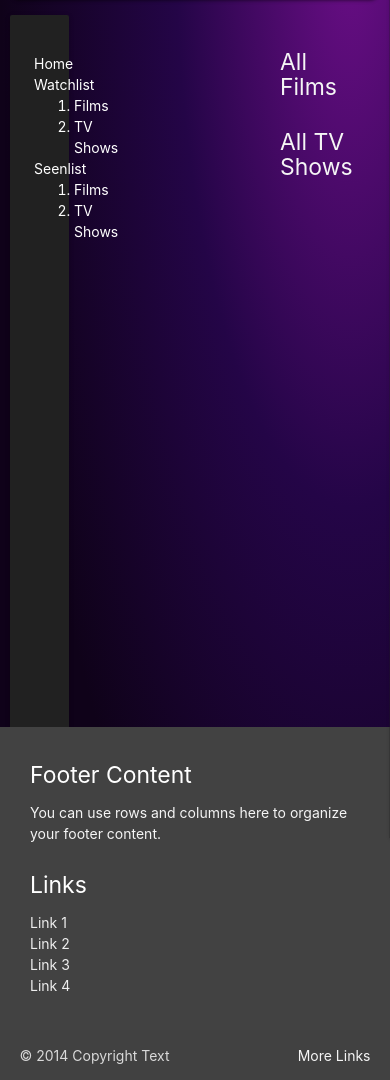
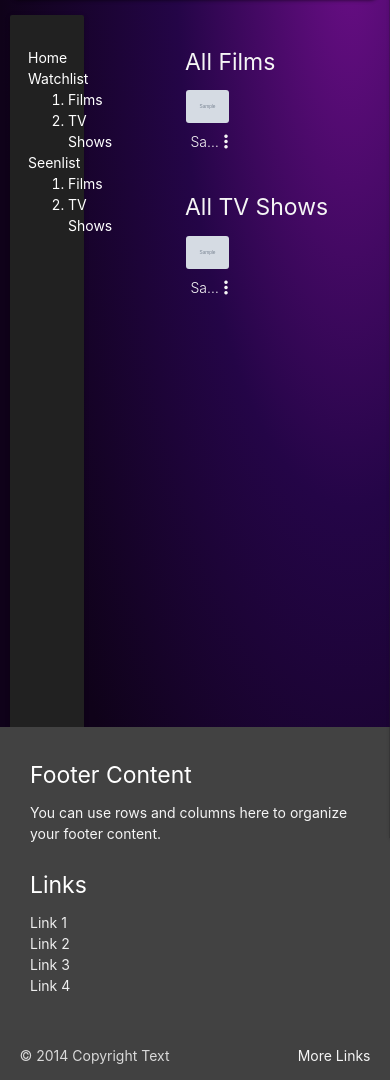
Before and after one commit to dougyb83/MTDb-Movie-Television-Database, a Flask app: template templates/library.html in a window 390 px wide. Shown: the part 66-1146 px from the top of the page. Run offline with Flask 3, Linux system fonts and the light colour scheme; the template is opened without the code that fills it: most values are stand-ins (such as "Sample title", 1, 10 or a date in 2020); grey boxes marked "Sample" are stand-in pictures; some libraries are stand-ins or nearby versions.

Commit message:
Improve responsivness on library.html

```diff
--- a/app.py
+++ b/app.py
@@ -115,18 +115,31 @@ def logout():
     return redirect(url_for("home"))
 
 
-@app.route("/library/<username>")
-def library(username):
-    # grab the session user's username from db
-    username = mongo.db.users.find_one(
-        {"username": session["user"]})["username"]
+@app.route("/library/")
+def library():
 
     if session["user"]:
-        movies = list(mongo.db.movie_data.find().sort("movies", 1))
-        tv_shows = list(mongo.db.tv_show_data.find().sort("tv_shows", 1))
+        # get user data from DB
+        user = mongo.db.users.find_one({"username": session["user"]})
+        # split the db lists from user
+        movies = user["movie_list"]
+        tv_shows = user["tv_list"]
+        # get movie data
+        movie_data = []
+        for movie in movies:
+            movie_id = movie["feature_id"]
+            movie = mongo.db.movie_data.find_one(
+                {"_id": ObjectId(movie_id)})
+            movie_data.append(movie)
+        tv_data = []
+        # get tv data
+        for tv_show in tv_shows:
+            tv_show_id = tv_show["feature_id"]
+            tv_show = mongo.db.tv_show_data.find_one(
+                {"_id": ObjectId(tv_show_id)})
+            tv_data.append(tv_show)
         return render_template(
-            "library.html", username=username,
-            movies=movies, tv_shows=tv_shows)
+            "library.html", movie_data=movie_data, tv_data=tv_data)
     return render_template("home.html")
 
 
@@ -253,8 +266,9 @@ def add_watchlist():
                         "library", username=session["user"]))
             # create dict object to be added to DB
             movie = {
-                "movie_id": ObjectId(movie_id),
-                "title": request.form.get("title")
+                "feature_id": ObjectId(movie_id),
+                "title": request.form.get("title"),
+                "media_type": request.form.get("media_type")
                 }
             # add movie to the watchlist
             user["watchlist"].append(movie)
@@ -278,7 +292,8 @@ def add_watchlist():
                 "certificate": request.form.get("certificate"),
                 "release_date": request.form.get("release_date"),
                 "runtime": request.form.get("runtime"),
-                "poster": request.form.get("poster")
+                "poster": request.form.get("poster"),
+                "media_type": request.form.get("media_type")
             }
             mongo.db.movie_data.insert_one(movie)
             # now that the movie exists in the database, grab the ObjectId
@@ -286,7 +301,7 @@ def add_watchlist():
                 {"title": request.form.get("title")})["_id"]
             # create dict object to be added to DB
             movie = {
-                "movie_id": ObjectId(movie_id),
+                "feature_id": ObjectId(movie_id),
                 "title": request.form.get("title"),
                 "media_type": request.form.get("media_type")
                 }
@@ -323,13 +338,13 @@ def add_watchlist():
                         "library", username=session["user"]))
             # create dict object to be added to DB
             tv_show = {
-                "tv_show_id": ObjectId(tv_show_id),
+                "feature_id": ObjectId(tv_show_id),
                 "title": request.form.get("title"),
                 "media_type": request.form.get("media_type")
                 }
             # add to the watchlist
             user["watchlist"].append(tv_show)
-            # append the watchlist_item dict to the watchlist array in user
+            # add to the tv_list
             user["tv_list"].append(tv_show)
             # update the DB watchlist array with the new one
             mongo.db.users.update_many(
@@ -349,7 +364,8 @@ def add_watchlist():
                 "certificate": request.form.get("certificate"),
                 "release_date": request.form.get("release_date"),
                 "runtime": request.form.get("runtime"),
-                "poster": request.form.get("poster")
+                "poster": request.form.get("poster"),
+                "media_type": request.form.get("media_type")
             }
             mongo.db.tv_show_data.insert_one(tv_show)
             # now that the tv show exists in the database, grab the ObjectId
@@ -357,9 +373,9 @@ def add_watchlist():
                 {"title": request.form.get("title")})["_id"]
             # create dict object to be added to DB
             tv_show = {
-                "tv_show_id": ObjectId(tv_show_id),
+                "feature_id": ObjectId(tv_show_id),
                 "title": request.form.get("title"),
-                "list_type": "watchlist"
+                "media_type": request.form.get("media_type")
                 }
             # add to the watchlist
             user["watchlist"].append(tv_show)
@@ -379,14 +395,42 @@ def add_watchlist():
 
 @app.route("/add_seenlist", methods=["GET", "POST"])
 def add_seenlist():
-    if request.method == "POST" and request.form.get("media_type") == "movie":
+    if request.method == "POST" and request.form.get(
+            "media_type") == "movie":
+        print("its a movie")
+        # get user data from DB
+        user = mongo.db.users.find_one({"username": session["user"]})
+        # if the movie data already exists in the DB
         if request.form.get("feature_id"):
             feature_id = request.form.get("feature_id")
-            mongo.db.movie_data.update_one({"_id": ObjectId(feature_id)}, {
-                "$set": {"list_type": "seenlist"}})
-            flash("Added to Seenlist")
-            return redirect(url_for("library", username=session["user"]))
+            print("its in the database")
+            if len(user["seenlist"]) > 0:
+                for feature in user["seenlist"]:
+                    if str(feature_id) == str(feature["feature_id"]):
+                        flash("Already in Seenlist")
+                        return redirect(url_for("library"))
+                    else:
+                        print("else")
+                        continue
+            else:
+                for feature in user["watchlist"]:
+                    if str(feature_id) == str(feature["feature_id"]):
+                        print("its not in the seenlist")
+                        item_index = user["watchlist"].index(feature)
+                        watchlist_item = user["watchlist"].pop(item_index)
+                        user["seenlist"].append(watchlist_item)
+                        mongo.db.users.update_many(
+                            {"username": session["user"]},
+                            {"$set": {
+                                "seenlist": user["seenlist"],
+                                "watchlist": user["watchlist"]
+                                }}
+                            )
+                        flash("Added to Seenlist")
+                        return redirect(url_for("library"))
         else:
+            print("its NOT in any list")
+            # create a dict object containing the tv show data and add it to DB
             submit = {
                 "title": request.form.get("title"),
                 "genres": request.form.get("genres"),
@@ -396,22 +440,68 @@ def add_seenlist():
                 "runtime": request.form.get("runtime"),
                 "poster": request.form.get("poster"),
                 "media_type": request.form.get("media_type"),
-                "list_type": "seenlist",
-                "created_by": session["user"]
             }
             mongo.db.movie_data.insert_one(submit)
+            # now that the movie exists in the database, grab the ObjectId
+            movie_id = mongo.db.movie_data.find_one(
+                {"title": request.form.get("title")})["_id"]
+            # create dict object to be added to DB
+            movie = {
+                "feature_id": ObjectId(movie_id),
+                "title": request.form.get("title"),
+                "media_type": request.form.get("media_type")
+                }
+            # add to the seenlist
+            user["seenlist"].append(movie)
+            # append the watchlist_item dict to the watchlist array in user
+            user["movie_list"].append(movie)
+            # update the DB watchlist array with the new one
+            mongo.db.users.update_many(
+                {"username": session["user"]},
+                {"$set": {
+                    "seenlist": user["watchlist"],
+                    "movie_list": user["movie_list"]
+                    }}
+                )
             flash("Added to Seenlist")
-            return redirect(url_for("library", username=session["user"]))
+            return redirect(url_for("library"))
 
     if request.method == "POST" and request.form.get(
             "media_type") == "tv":
+        print("its a tv show")
+        # get user data from DB
+        user = mongo.db.users.find_one({"username": session["user"]})
+        # if the movie data already exists in the DB
         if request.form.get("feature_id"):
             feature_id = request.form.get("feature_id")
-            mongo.db.tv_show_data.update_one({"_id": ObjectId(feature_id)}, {
-                "$set": {"list_type": "seenlist"}})
-            flash("Added to Seenlist")
-            return redirect(url_for("library", username=session["user"]))
+            print("its in the database")
+            if len(user["seenlist"]) > 0:
+                for feature in user["seenlist"]:
+                    if str(feature_id) == str(feature["feature_id"]):
+                        flash("Already in Seenlist")
+                        return redirect(url_for("library"))
+                    else:
+                        print("else")
+                        continue
+            else:
+                for feature in user["watchlist"]:
+                    if str(feature_id) == str(feature["feature_id"]):
+                        print("its not in the seenlist")
+                        item_index = user["watchlist"].index(feature)
+                        watchlist_item = user["watchlist"].pop(item_index)
+                        user["seenlist"].append(watchlist_item)
+                        mongo.db.users.update_many(
+                            {"username": session["user"]},
+                            {"$set": {
+                                "seenlist": user["seenlist"],
+                                "watchlist": user["watchlist"]
+                                }}
+                            )
+                        flash("Added to Seenlist")
+                        return redirect(url_for("library"))
         else:
+            print("its NOT in any list")
+            # create a dict object containing the tv show data and add it to DB
             submit = {
                 "title": request.form.get("title"),
                 "genres": request.form.get("genres"),
@@ -421,10 +511,29 @@ def add_seenlist():
                 "runtime": request.form.get("runtime"),
                 "poster": request.form.get("poster"),
                 "media_type": request.form.get("media_type"),
-                "list_type": "seenlist",
-                "created_by": session["user"]
             }
             mongo.db.tv_show_data.insert_one(submit)
+            # now that the movie exists in the database, grab the ObjectId
+            tv_show_id = mongo.db.tv_show_data.find_one(
+                {"title": request.form.get("title")})["_id"]
+            # create dict object to be added to DB
+            tv_show = {
+                "feature_id": ObjectId(tv_show_id),
+                "title": request.form.get("title"),
+                "media_type": request.form.get("media_type")
+                }
+            # add to the seenlist
+            user["seenlist"].append(tv_show)
+            # append the watchlist_item dict to the watchlist array in user
+            user["tv_list"].append(tv_show)
+            # update the DB watchlist array with the new one
+            mongo.db.users.update_many(
+                {"username": session["user"]},
+                {"$set": {
+                    "seenlist": user["seenlist"],
+                    "tv_list": user["tv_list"]
+                    }}
+                )
             flash("Added to Seenlist")
             return redirect(url_for("library", username=session["user"]))
 
--- a/static/css/style.css
+++ b/static/css/style.css
@@ -356,8 +356,8 @@
     .fa-magnifying-glass {
         font-size: 1.3em;
         position: relative;
-        top: -12px;
-        left: -111px;
+        top: -14px;
+        left: -115px;
     }
 
     .main-content {
@@ -382,8 +382,8 @@
     .fa-magnifying-glass {
         font-size: 1.3em;
         position: relative;
-        top: -14px;
-        left: -111px;
+        top: -13px;
+        left: -115px;
     }
 }
 
@@ -400,8 +400,8 @@
     }
 
     .fa-magnifying-glass {
-        top: -19px;
-        left: -115px;
+        top: -18px;
+        left: -117px;
     }
 
     .modal {
@@ -433,6 +433,23 @@
     .title-container h1 {
         font-size: 3rem;
     }
+
+    .library-content {
+        margin-left: 175px;
+    }
+
+    .card-poster {
+        margin: 46px 0 12px;
+    }
+
+    .library-content .feature-title {
+        font-size: 1em !important;
+    }
+
+    i.right {
+        font-size: 1.5em;
+    }
+
 }
 
 @media only screen and (max-width: 768px) {
@@ -448,8 +465,6 @@
         width: 59vw;
     }
 
-
-
     .popular h2 {
         font-size: 35px;
     }
@@ -460,6 +475,14 @@
 
     .popular-title {
         font-size: 1.2em !important;
+    }
+
+    .side-menu {
+        width: 19vw;
+    }
+
+    .card .card-content {
+        padding: 18px;
     }
 }
 
--- a/templates/library.html
+++ b/templates/library.html
@@ -22,10 +22,9 @@
     <div class="library-content">
         <h5 class="library-sub-title">All Films</h5>
         <div class="row">
-            {% if movies|length > 0 %}
-                {% for movie in movies %}
-                    {% if session.user|lower == movie.created_by|lower %}
-                        <div class="col l2">
+            {% if movie_data|length > 0 %}
+                {% for movie in movie_data %}
+                    <div class="col l2 m3 s4">
                         <div class="card card-poster">
                             <div class="card-image waves-effect waves-block waves-light">
                                 <a href="{{ url_for('feature_details', feature_id=movie._id, media_type=movie.media_type) }}"><img src="{{ movie.poster }}" alt="{{ movie.title }}"></a>
@@ -53,7 +52,6 @@
                             </div>
                         </div>
                     </div>
-                    {% endif %}
                 {% endfor %}
             {% else %}
                     <h2 class="grey-text text-lighten-4">Much Empty</h2>
@@ -61,10 +59,9 @@
         </div>
         <h5 class="library-sub-title">All TV Shows</h5>
         <div class="row">
-            {% if tv_shows|length > 0 %}
-                {% for tv_show in tv_shows %}
-                {% if session.user|lower == tv_show.created_by|lower %}
-                        <div class="col l2">
+            {% if tv_data|length > 0 %}
+                {% for tv_show in tv_data %}
+                    <div class="col l2 m3 s4">
                         <div class="card card-poster">
                             <div class="card-image waves-effect waves-block waves-light">
                                 <a href="{{ url_for('feature_details', feature_id=tv_show._id, media_type=tv_show.media_type) }}"><img src="{{ tv_show.poster }}" alt="{{ tv_show.title }}"></a>
@@ -93,7 +90,6 @@
                             </div>
                         </div>
                     </div>
-                    {% endif %}
                 {% endfor %}
             {% else %}
                 <h2 class="grey-text text-lighten-4">Much Empty</h2>
```
Lines whose indentation alone changed are shown as unchanged.
